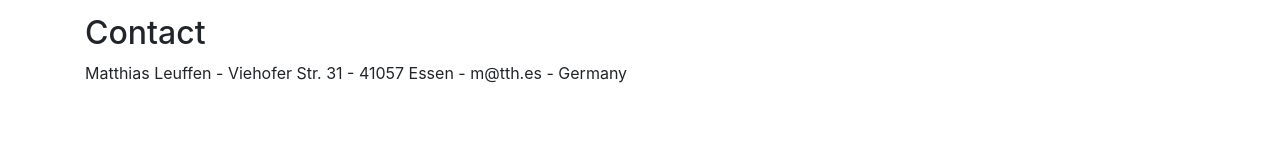
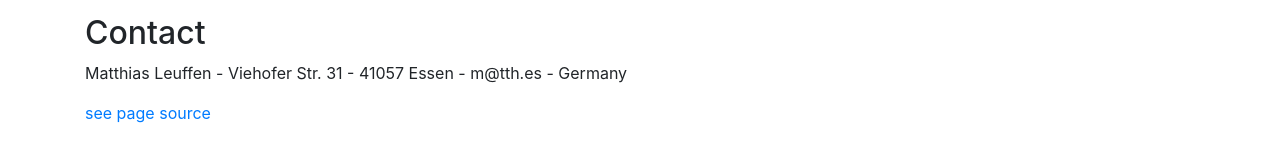
Before and after one commit to dermatthes/leuffen.de, a Jekyll site: the page built from docs/index.md, in a window 1280 px wide. Shown: the part 669-831 px from the top of the page. Built offline with Jekyll 4.4.1, drawn with Linux system fonts in a browser that asks for light colours; nearby versions of some CDN libraries.

Commit message:
added see source

```diff
--- a/docs/index.md
+++ b/docs/index.md
@@ -38,3 +38,5 @@ title: About me
 ## Contact
 
 Matthias Leuffen - Viehofer Str. 31 - 41057 Essen - m@tth.es - Germany
+
+[see page source](https://github.com/dermatthes/leuffen.de)
```
